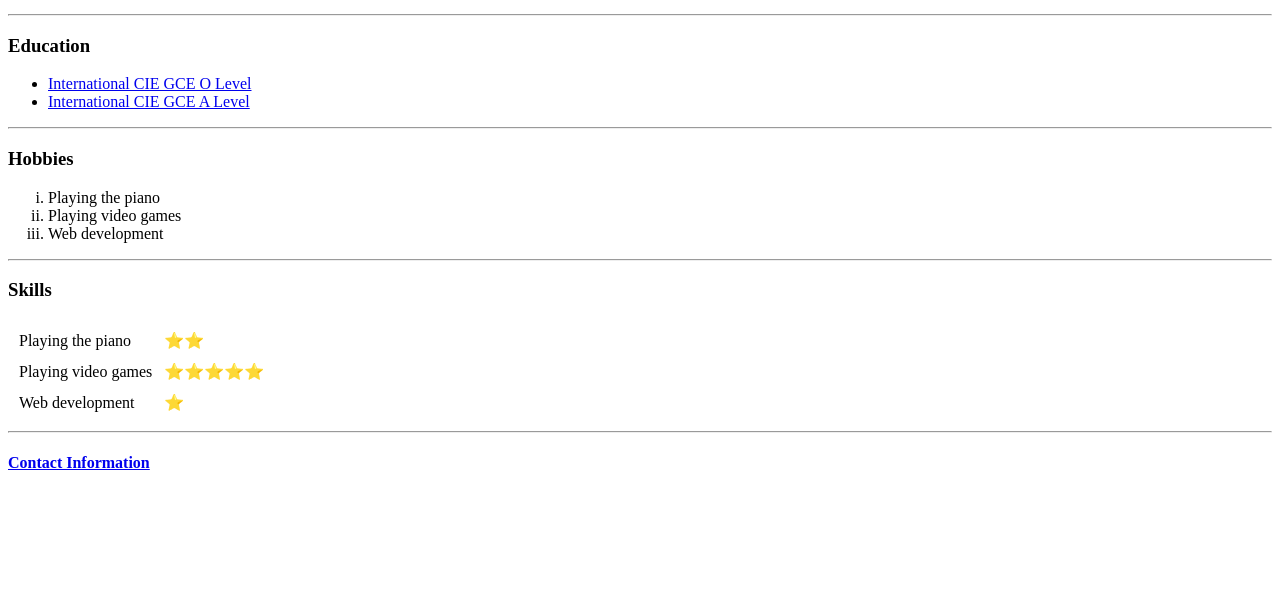
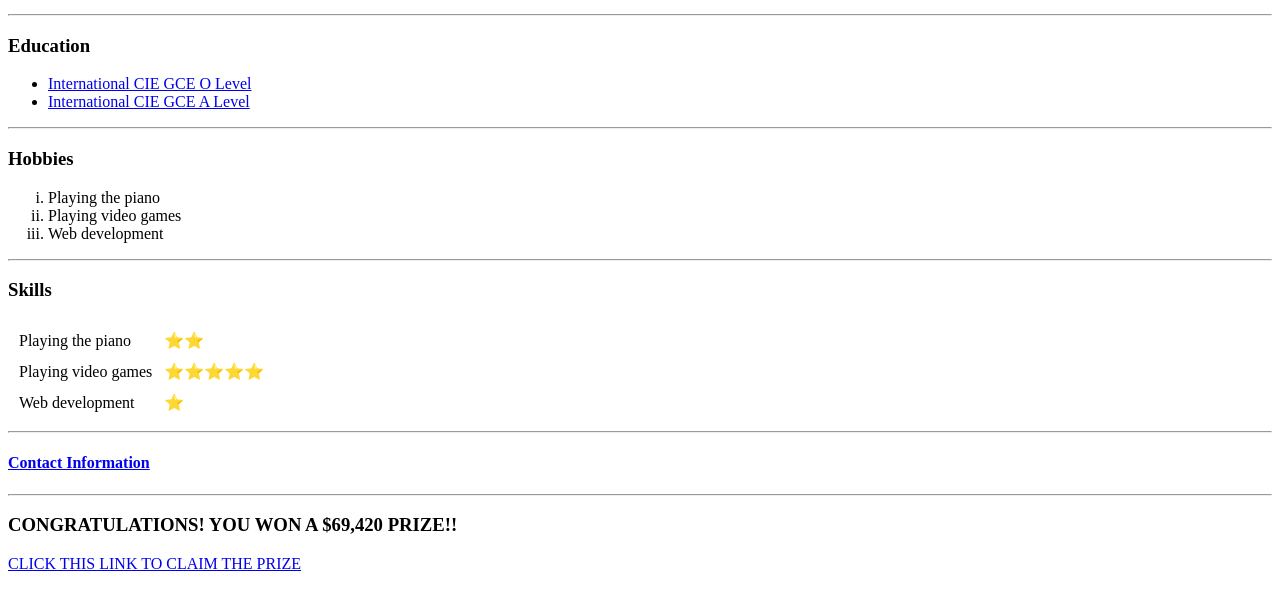
Before and after one commit to LouisTnay/cv, a plain HTML site: page index.html in a window 1280 px wide. Shown: the part 100-710 px from the top of the page. Drawn offline with Linux system fonts and the light colour scheme.

Commit message:
Update index.html

```diff
--- a/index.html
+++ b/index.html
@@ -44,6 +44,10 @@
   <hr>
 
   <h4><a href="contact.html">Contact Information</a></h4>
+
+  <hr>
+  <h3>CONGRATULATIONS! YOU WON A $69,420 PRIZE!!</h3>
+  <a href="https://youtube.com/watch?v=dQw4w9WgXcQ">CLICK THIS LINK TO CLAIM THE PRIZE</a>
 </body>
 
 </html>
```
